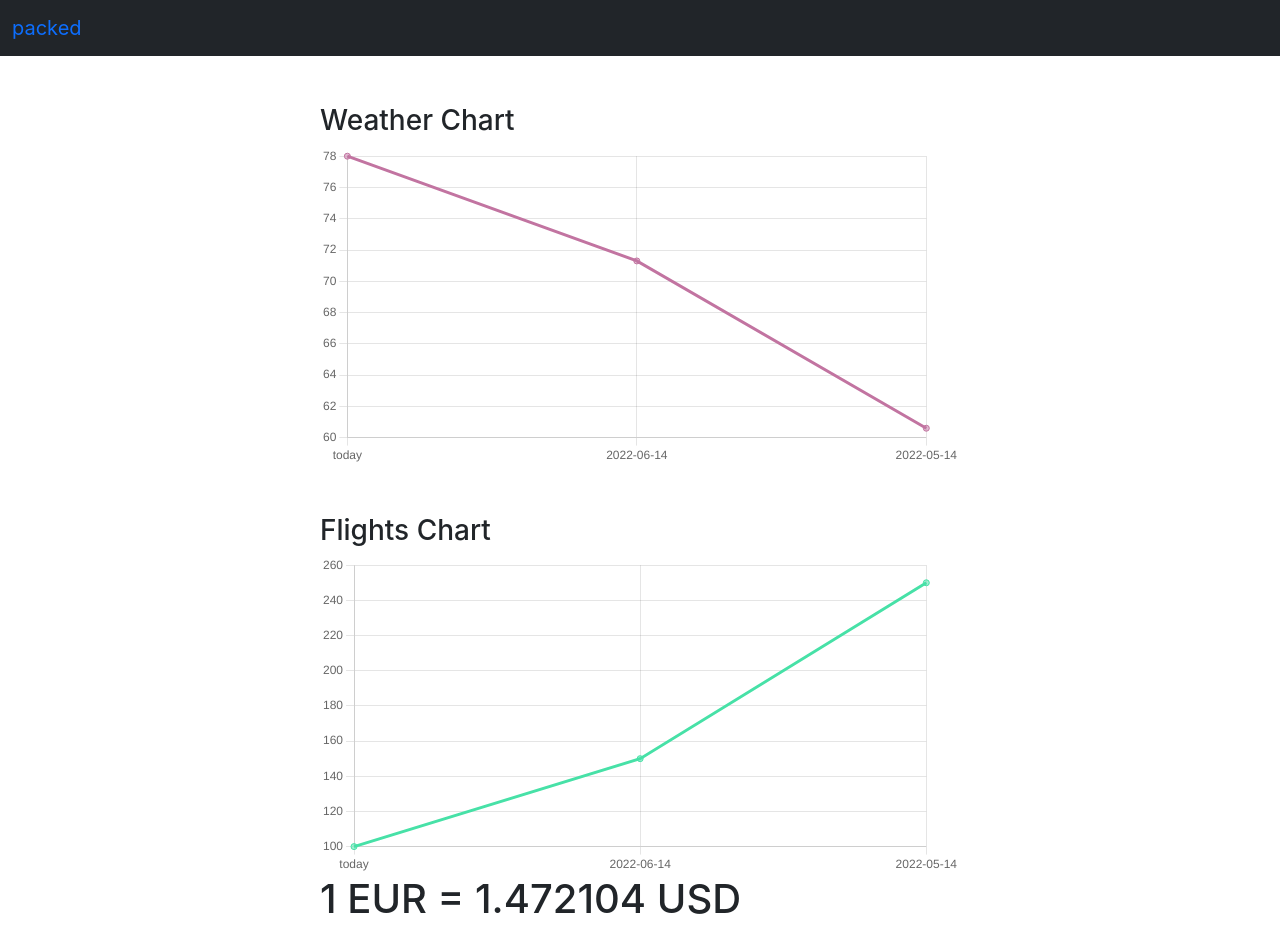
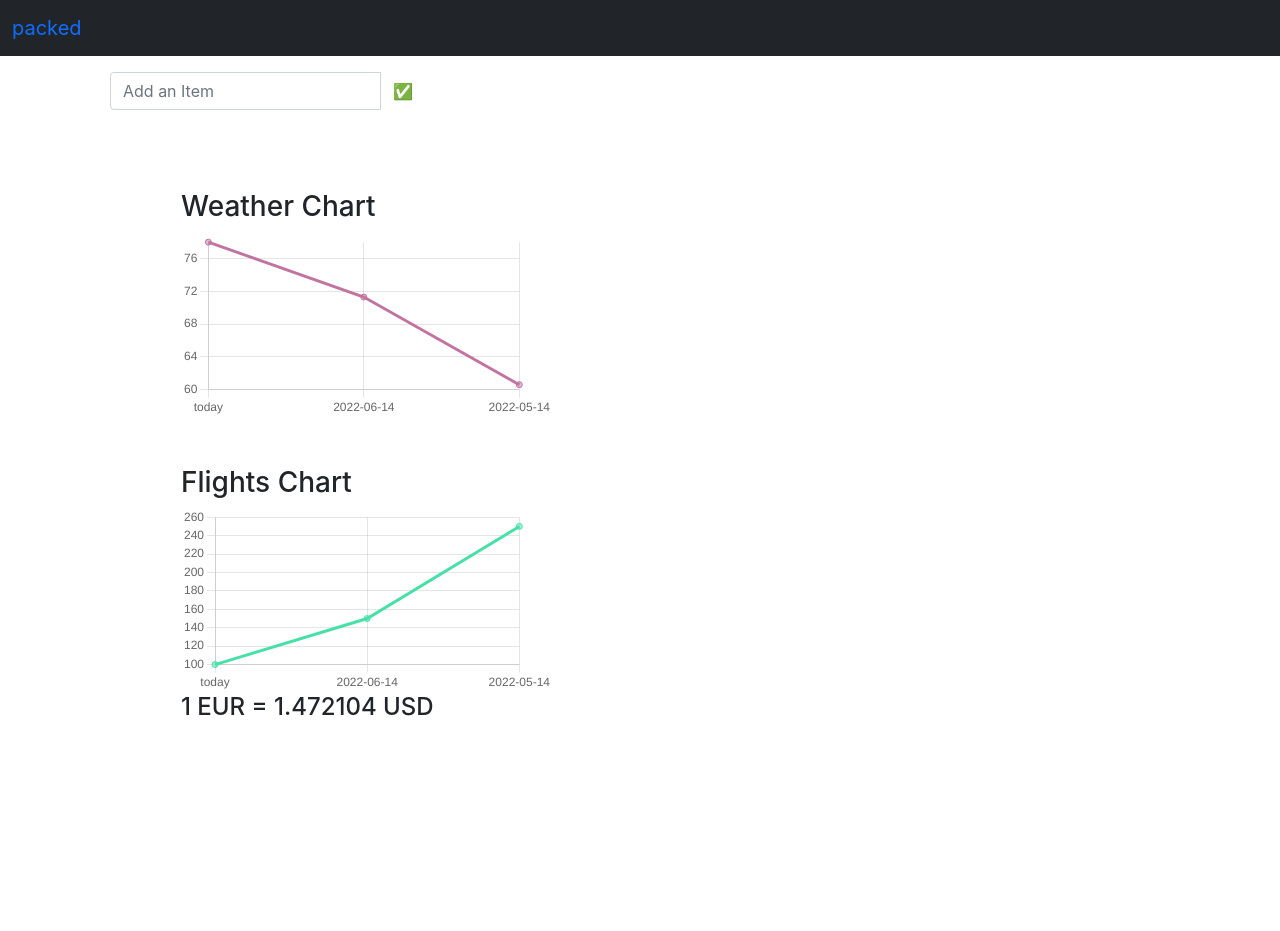
Before and after one commit to Junnanella/Packed, a React (Create React App) app in the folder ghi/: page /travel_details in a window 1280 px wide. After the commit the page ends 800 px from the top, so only its background shows below. Built offline with nearby package versions, Linux system fonts and the light colour scheme.

Commit message:
Updates to bootstap classNames to start adjusting layout.

```diff
--- a/ghi/src/DataCharts/CurrencyInfo.js
+++ b/ghi/src/DataCharts/CurrencyInfo.js
@@ -21,10 +21,10 @@ export default function CurrencyInfo() {
   const [destinationCode, setDestinationCode] = useState("USD");
 
   return (
-    <div className="offset-3 col-6">
-      <h1>
+    <div className="container-sm offset-3">
+      <h4>
         1 {originCode} = {currencyRate} {destinationCode}
-      </h1>
+      </h4>
     </div>
   );
 }
--- a/ghi/src/DataCharts/FlightChart.js
+++ b/ghi/src/DataCharts/FlightChart.js
@@ -51,7 +51,7 @@ export default function FlightChart() {
   };
 
   return (
-    <div className="offset-3 col-6">
+    <div className="container-sm offset-3">
       <h3 className="mt-5">Flights Chart</h3>
       <Line data={data} options={{ responsive: true }} />
     </div>
--- a/ghi/src/DataCharts/WeatherChart.js
+++ b/ghi/src/DataCharts/WeatherChart.js
@@ -46,7 +46,7 @@ export default function WeatherChart() {
   };
 
   return (
-    <div className="offset-3 col-6">
+    <div className="container-sm offset-3">
       <h3 className="mt-5">Weather Chart</h3>
       <Line data={data} options={{ responsive: true }} />
     </div>
--- a/ghi/src/MainPages/TravelDetailPage.js
+++ b/ghi/src/MainPages/TravelDetailPage.js
@@ -3,6 +3,7 @@ import { useSearchParams } from "react-router-dom";
 import WeatherChart from "../DataCharts/WeatherChart";
 import FlightChart from "../DataCharts/FlightChart";
 import CurrencyInfo from "../DataCharts/CurrencyInfo";
+import { UserItemForm } from "../PackingListComponents/UserInputItems";
 
 export default function TravelDetailPage() {
   const [searchParams] = useSearchParams();
@@ -13,10 +14,21 @@ export default function TravelDetailPage() {
 
   // Will need to pass the above variable to the corresponding components
   return (
-    <div>
-      <WeatherChart />
-      <FlightChart />
-      <CurrencyInfo />
+    <div className="container">
+      <div className="col col-4 p-3">
+        <UserItemForm />
+      </div>
+      <div className="col-4 gy-5">
+        <div className="row">
+          <WeatherChart />
+        </div>
+        <div className="row">
+          <FlightChart />
+        </div>
+        <div className="row">
+          <CurrencyInfo />
+        </div>
+      </div>
     </div>
   );
 }
```
